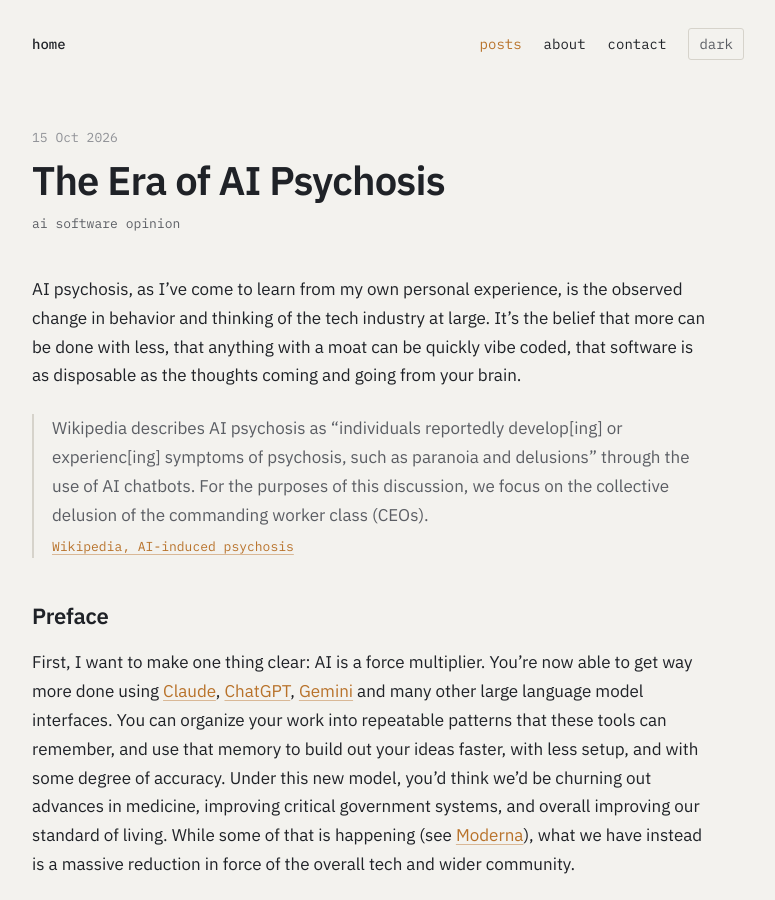
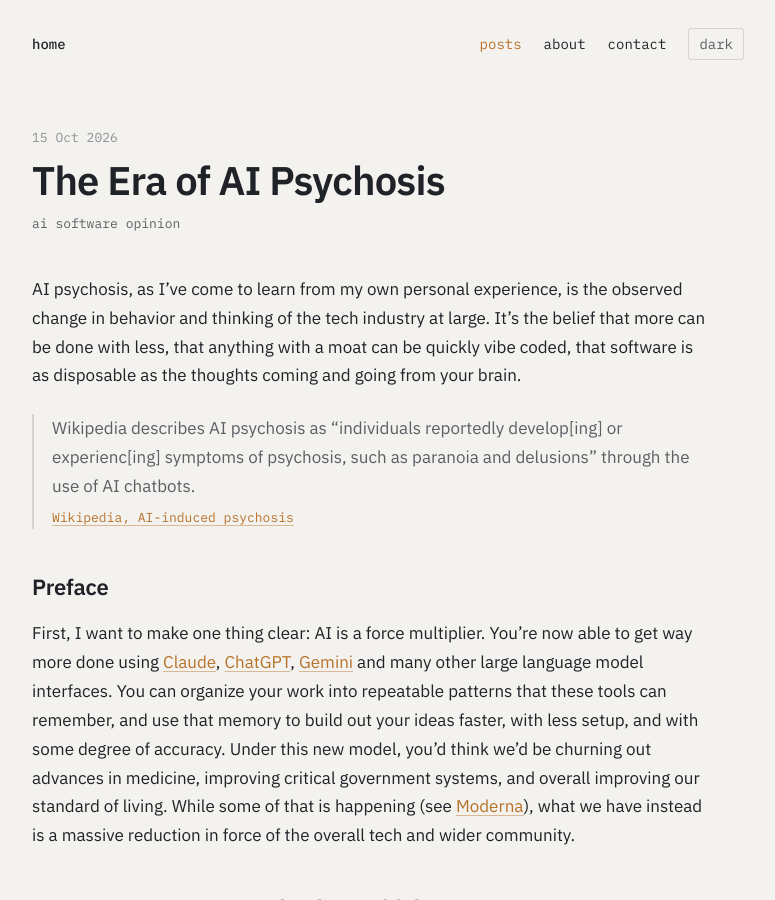
Before and after one commit to IsaacACasanova/IsaacACasanova.github.io, a Jekyll site: the page built from _posts/2026-10-15-the-era-of-ai-psychosis.markdown, in a window 1280 px wide and 900 px high. Shown: the whole window, without its empty margins (252-1027 px from the left). Built offline with Jekyll 4.4.1, drawn with Linux system fonts in a browser that asks for light colours; comment, search, counter and statistics services are not loaded.

Commit message:
Remove CEO focus sentence from AI psychosis article
Co-Authored-By: Claude Fable 5.1 <noreply@anthropic.com>
Claude-Session: https://claude.ai/code/session_01QEtFL7kkitkeEU4QcAUAB1

```diff
--- a/_posts/2026-10-15-the-era-of-ai-psychosis.markdown
+++ b/_posts/2026-10-15-the-era-of-ai-psychosis.markdown
@@ -8,7 +8,7 @@ tags: [ai, software, opinion]
 ---
 AI psychosis, as I've come to learn from my own personal experience, is the observed change in behavior and thinking of the tech industry at large. It’s the belief that more can be done with less, that anything with a moat can be quickly vibe coded, that software is as disposable as the thoughts coming and going from your brain.
 
-> Wikipedia describes AI psychosis as “individuals reportedly develop[ing] or experienc[ing] symptoms of psychosis, such as paranoia and delusions” through the use of AI chatbots. For the purposes of this discussion, we focus on the collective delusion of the commanding worker class (CEOs).
+> Wikipedia describes AI psychosis as “individuals reportedly develop[ing] or experienc[ing] symptoms of psychosis, such as paranoia and delusions” through the use of AI chatbots.
 > <cite>[Wikipedia, AI-induced psychosis](https://en.wikipedia.org/wiki/AI-induced_psychosis)</cite>
 
 # Preface
```
